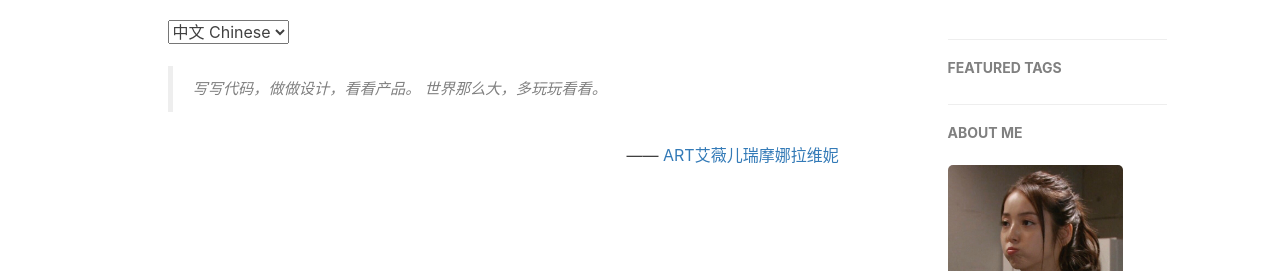
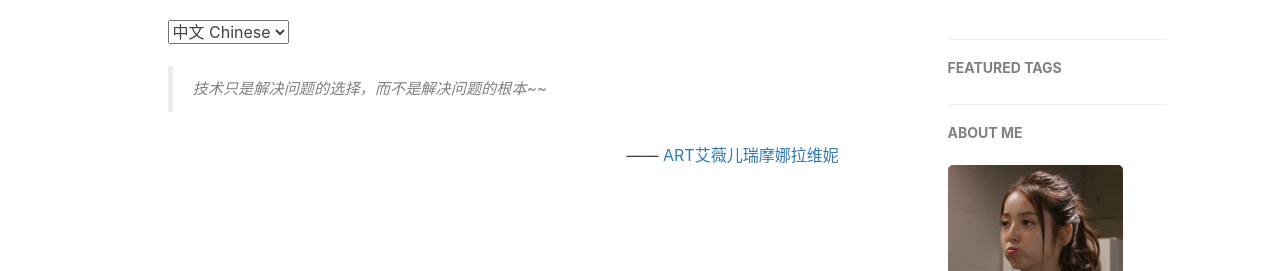
Before and after one commit to ARTAvrilLavigne/ARTAvrilLavigne.github.io, a Jekyll site: the page built from about.html, in a window 1280 px wide. Shown: the part 419-690 px from the top of the page. Built offline with Jekyll 4.4.1, drawn with Linux system fonts in a browser that asks for light colours; nearby versions of some CDN libraries; comment, search, counter and statistics services are not loaded.

Commit message:
Update about.html

```diff
--- a/about.html
+++ b/about.html
@@ -14,8 +14,7 @@ header-img: "img/home-bg-o.jpg"
 <!-- Chinese Version -->
 <div class="zh post-container">
     <blockquote>
-        写写代码，做做设计，看看产品。
-        世界那么大，多玩玩看看。
+        技术只是解决问题的选择，而不是解决问题的根本~~
     </blockquote>
 
 
```
